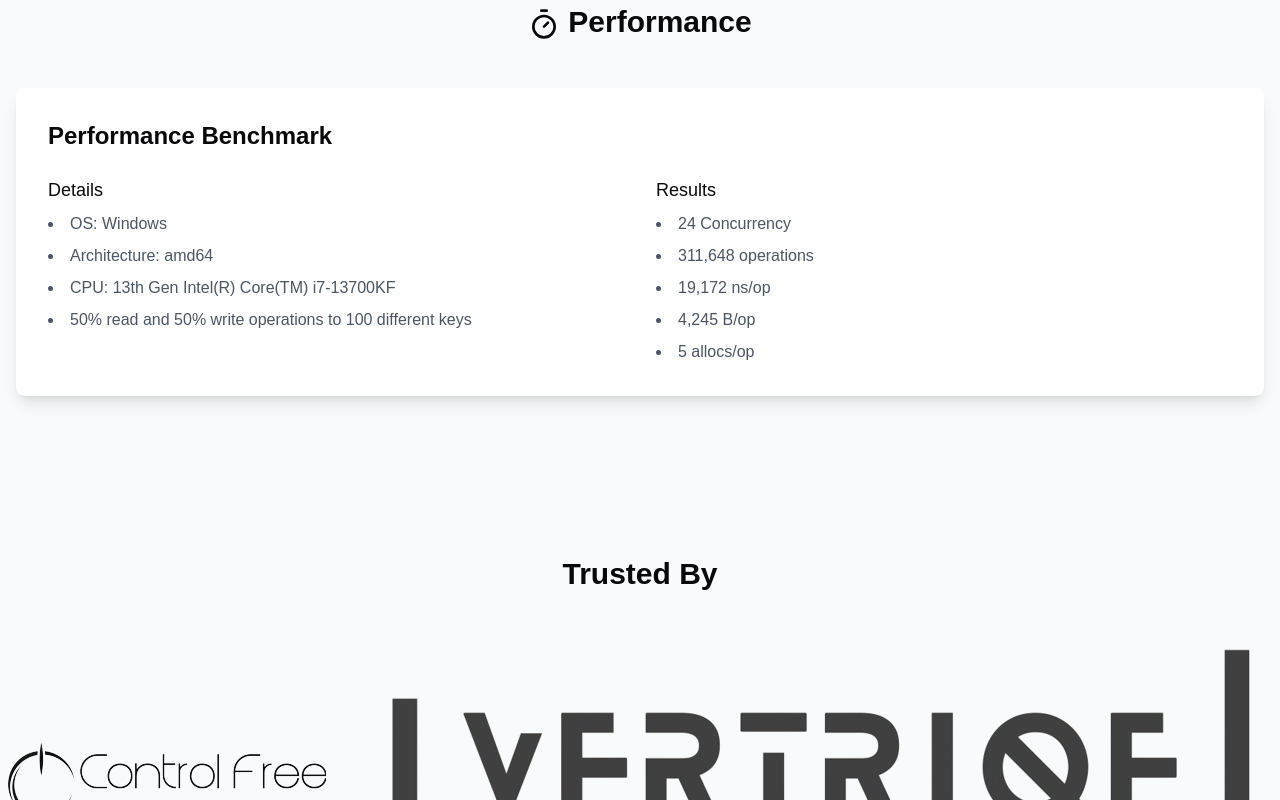
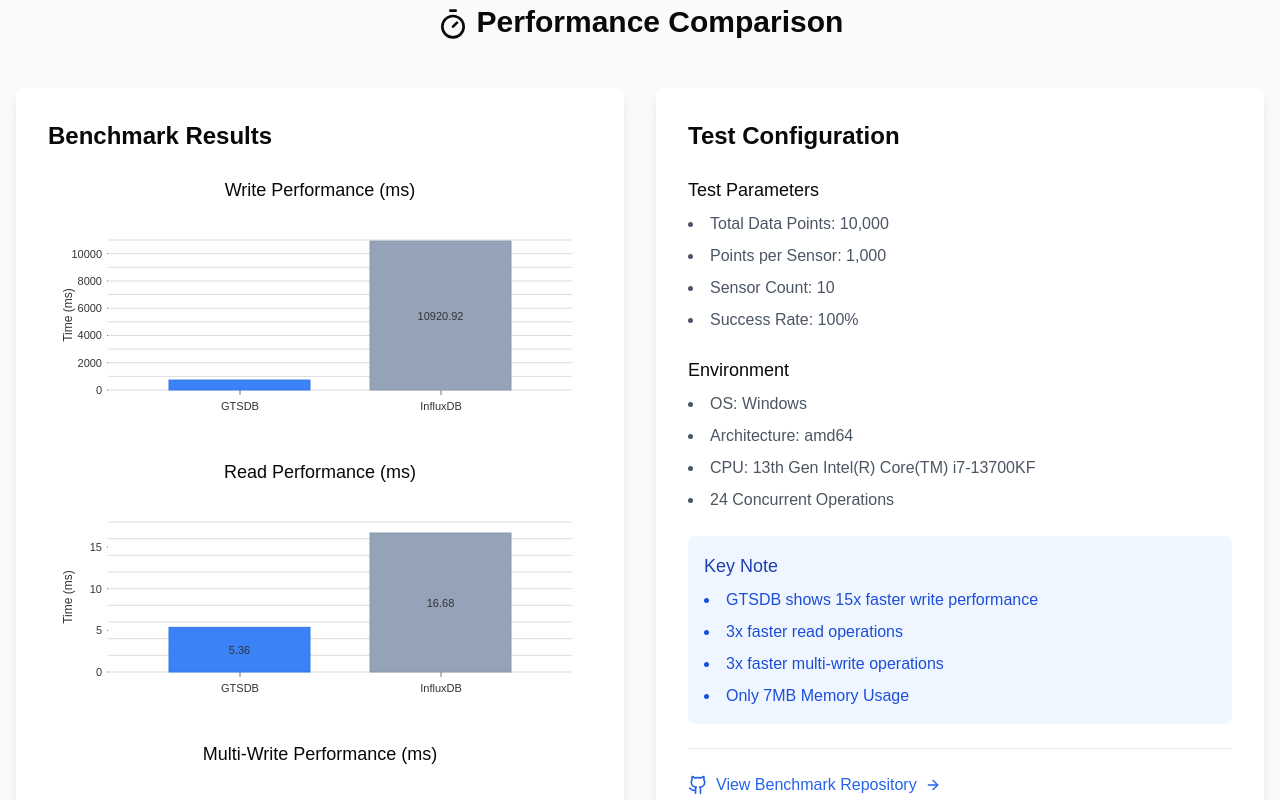
Before and after one commit to abbychau/gtsdb-homepage, a Next.js app: page / in a window 1280 px wide. Shown: the part 2400-3200 px from the top of the page. Built offline with nearby package versions, Linux system fonts and the light colour scheme.

Commit message:
feat: add bar chart component for performance comparison and update test configuration details

```diff
--- a/app/page.tsx
+++ b/app/page.tsx
@@ -13,6 +13,7 @@
 import controlfree from './control-free.png'
 import vertriqe from './vertriqe.png'
 import Link from 'next/link'
+import { ResponsiveBar } from "@nivo/bar"
 
 
 export default function Home() {
@@ -501,21 +502,72 @@
   const controls = useAnimation()
   const [ref, inView] = useInView()
 
+  const writeData = [
+    { db: "GTSDB", milliseconds: 730.19 },
+    { db: "InfluxDB", milliseconds: 10920.92 }
+  ]
+
+  const readData = [
+    { db: "GTSDB", milliseconds: 5.36 },
+    { db: "InfluxDB", milliseconds: 16.68 }
+  ]
+
+  const multiWriteData = [
+    { db: "GTSDB", milliseconds: 535.32 },
+    { db: "InfluxDB", milliseconds: 1608.69 }
+  ]
+
   useEffect(() => {
     if (inView) {
       controls.start('visible')
     }
   }, [controls, inView])
 
+  const BarChartComponent = ({ data, title }: { data: { db: string, milliseconds: number }[], title: string }) => (
+    <div className="h-[250px]">
+      <h4 className="text-lg font-medium mb-4 text-center">{title}</h4>
+      <ResponsiveBar
+      data={data}
+      keys={['milliseconds']}
+      indexBy="db"
+      margin={{ top: 20, right: 20, bottom: 80, left: 60 }}
+      padding={0.3}
+      valueScale={{ type: 'linear' }}
+      indexScale={{ type: 'band', round: true }}
+      colors={({ data }) => data.db === 'GTSDB' ? '#3B82F6' : '#94A3B8'}
+      borderWidth={1}
+      borderColor={{ from: 'color', modifiers: [['darker', 0.2]] }}
+      axisLeft={{
+        tickSize: 1,
+        tickValues: 5,
+        tickPadding: 5,
+        tickRotation: 0,
+        legend: 'Time (ms)',
+        legendPosition: 'middle',
+        legendOffset: -40
+      }}
+      axisBottom={{
+        tickSize: 5,
+        tickPadding: 5,
+        tickRotation: 0,
+      }}
+      labelFormat={value => `${Number(value).toFixed(2)}ms`}
+      labelSkipWidth={12}
+      labelSkipHeight={12}
+      />
+    </div>
+  )
+
   return (
     <section id="performance" className="py-20 bg-gray-50">
       <div className="container mx-auto px-4">
         <h2 className="text-3xl font-bold mb-12 text-center">
           <Timer className="h-8 w-8 inline-block mr-2" />
-          Performance</h2>
+          Performance Comparison
+        </h2>
         <motion.div
           ref={ref}
-          className="bg-white p-8 rounded-lg shadow-lg"
+          className="grid grid-cols-1 lg:grid-cols-2 gap-8"
           variants={{
             hidden: { opacity: 0, y: 20 },
             visible: { opacity: 1, y: 0 }
@@ -524,26 +576,59 @@
           animate={controls}
           transition={{ duration: 0.5 }}
         >
-          <h3 className="text-2xl font-semibold mb-6">Performance Benchmark</h3>
-          <div className="grid grid-cols-1 md:grid-cols-2 gap-8">
+          <div className="bg-white p-8 rounded-lg shadow-lg">
+            <h3 className="text-2xl font-semibold mb-6">Benchmark Results</h3>
+            <div className="space-y-8">
+              <BarChartComponent data={writeData} title="Write Performance (ms)" />
+              <BarChartComponent data={readData} title="Read Performance (ms)" />
+              <BarChartComponent data={multiWriteData} title="Multi-Write Performance (ms)" />
+            </div>
+          </div>
+
+          <div className="bg-white p-8 rounded-lg shadow-lg">
+            <h3 className="text-2xl font-semibold mb-6">Test Configuration</h3>
+            <div className="space-y-6">
               <div>
-              <h4 className="text-lg font-medium mb-2">Details</h4>
+                <h4 className="text-lg font-medium mb-2">Test Parameters</h4>
+                <ul className="list-disc list-inside space-y-2 text-gray-600">
+                  <li>Total Data Points: 10,000</li>
+                  <li>Points per Sensor: 1,000</li>
+                  <li>Sensor Count: 10</li>
+                  <li>Success Rate: 100%</li>
+                </ul>
+              </div>
+
+              <div>
+                <h4 className="text-lg font-medium mb-2">Environment</h4>
                 <ul className="list-disc list-inside space-y-2 text-gray-600">
                   <li>OS: Windows</li>
                   <li>Architecture: amd64</li>
                   <li>CPU: 13th Gen Intel(R) Core(TM) i7-13700KF</li>
-                <li>50% read and 50% write operations to 100 different keys</li>
+                  <li>24 Concurrent Operations</li>
                 </ul>
               </div>
-            <div>
-              <h4 className="text-lg font-medium mb-2">Results</h4>
-              <ul className="list-disc list-inside space-y-2 text-gray-600">
-                <li>24 Concurrency</li>
-                <li>311,648 operations</li>
-                <li>19,172 ns/op</li>
-                <li>4,245 B/op</li>
-                <li>5 allocs/op</li>
+
+              <div className="bg-blue-50 p-4 rounded-lg">
+                <h4 className="text-lg font-medium mb-2 text-blue-800">Key Note</h4>
+                <ul className="list-disc list-inside space-y-2 text-blue-700">
+                  <li>GTSDB shows 15x faster write performance</li>
+                  <li>3x faster read operations</li>
+                  <li>3x faster multi-write operations</li>
+                  <li>Only 7MB Memory Usage</li>
                 </ul>
+              </div>
+
+              <div className="mt-6 pt-6 border-t border-gray-200">
+                <a
+                  href="https://github.com/abbychau/gtsdb-benchmark"
+                  target="_blank"
+                  className="inline-flex items-center text-blue-600 hover:text-blue-800 transition-colors"
+                >
+                  <Github className="h-5 w-5 mr-2" />
+                  View Benchmark Repository
+                  <ArrowRight className="ml-2 h-4 w-4" />
+                </a>
+              </div>
             </div>
           </div>
         </motion.div>
--- a/package.json
+++ b/package.json
@@ -9,6 +9,7 @@
     "lint": "next lint"
   },
   "dependencies": {
+    "@nivo/bar": "^0.88.0",
     "@radix-ui/react-slot": "^1.1.0",
     "@radix-ui/react-tabs": "^1.1.1",
     "class-variance-authority": "^0.7.1",
```
Also changed, not shown: 2 other files (tests, documents, lock files or other folders). Lines whose indentation alone changed are shown as unchanged.
